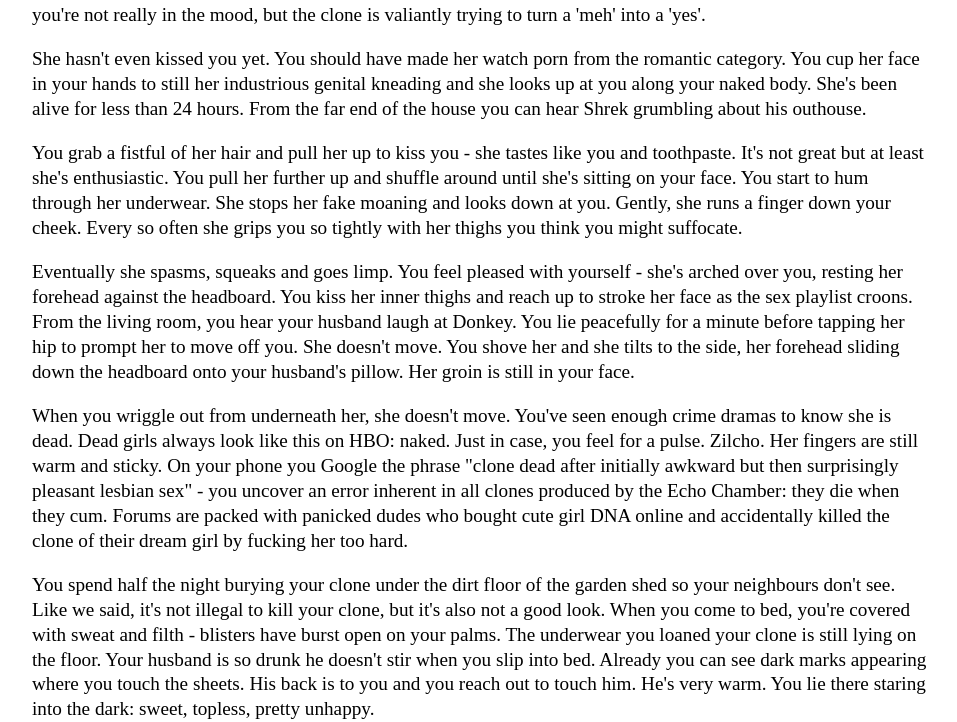
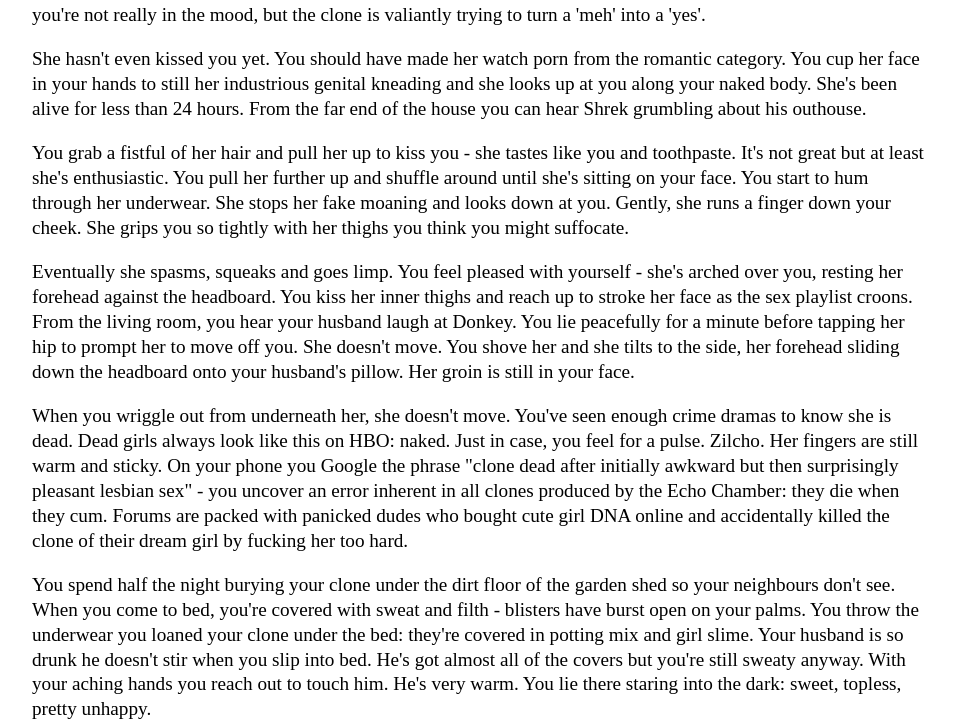
Before and after one commit to Pinelife/pinelife.github.io, a Jekyll site: the page built from Hellhole/excitingevent1.html, in a window 1280 px wide and 1400 px high, scrolled down 2554 px, cut to the strip 0-722 px from the top of the window. Shown: the whole strip, without its empty margins (160-1117 px from the left). Built offline with Jekyll 4.4.1, drawn with Linux system fonts in a browser that asks for light colours; some of the changed text lies outside the part shown.

Commit message:
Update excitingevent1.html

```diff
--- a/Hellhole/excitingevent1.html
+++ b/Hellhole/excitingevent1.html
@@ -107,7 +107,7 @@ you suck in your belly, you point your toes so your legs look thinner, you open
 <p>
   You grab a fistful of her hair and pull her up to kiss you - she tastes like you and toothpaste. It's not great but at least she's
   enthusiastic. You pull her further up and shuffle around until she's sitting on your face. You start to hum through her underwear. She stops
-  her fake moaning and looks down at you. Gently, she runs a finger down your cheek. Every so often she grips you so tightly with her
+  her fake moaning and looks down at you. Gently, she runs a finger down your cheek. She grips you so tightly with her
   thighs you think you might suffocate.
 </p>
 <p>Eventually she spasms, squeaks and goes limp. You feel pleased with yourself - she's arched over you, resting her forehead against the headboard.
@@ -124,15 +124,16 @@ On your phone you Google the phrase "clone dead after initially awkward but then
   their dream girl by fucking her too hard.
 </p>
 <p>
-  You spend half the night burying your clone under the dirt floor of the garden shed so your neighbours don't see. Like we said, it's not
-  illegal to kill your clone, but it's also not a good look. When you come to bed, you're covered with sweat and filth - blisters have burst open on your palms.
-  The underwear you loaned your clone is still lying on the floor. Your husband is so drunk he doesn't stir when you slip into bed. Already you can see dark marks appearing where
-  you touch the sheets. His back is to you and you reach out to touch him. He's very warm. You lie there staring into the dark: sweet, topless, pretty unhappy.
+  You spend half the night burying your clone under the dirt floor of the garden shed so your neighbours don't see. When you come to bed,
+you're covered with sweat and filth - blisters have burst open on your palms. You throw the underwear you loaned your clone under the
+  bed: they're covered in potting mix and girl slime. Your husband is so drunk he doesn't stir when you slip into bed. He's got almost all
+  of the covers but you're still sweaty anyway. With your aching hands you reach out to touch him. He's very warm. You lie there staring into the dark: sweet, topless,
+  pretty unhappy.
 </p>
 <center><img src="https://68.media.tumblr.com/19da28e0d69659be40760d6f39e928de/tumblr_ossw9bjuRS1t7rofco1_500.png" align="middle" alt="Oh shit" style="width:60%;"></center>
 <p>
   In booty shorts you make your way down the street, your slippers slapping against the bitumen. The 7/11 beckons to you in the night.
-  Bats circle, insects perish, machines hum.
-  You buy a long neck from a vending machine and lean against a machine full of live seafood. Crabs tap at the perspex display window.
+  Bats circle, insects perish, machines hum. They're playing a mash-up of "Rich Girl" and "Uptown Girl". It's a particularly compelling
+  kind of torture. You buy a long neck from a vending machine and lean against a machine full of live seafood. Crabs tap at the perspex display window.
   You're halfway through your beer when the door to the Echo Chamber opens. There she is: doe eyed, dumb, brand new - a perfect copy of you.
 </p>
```
